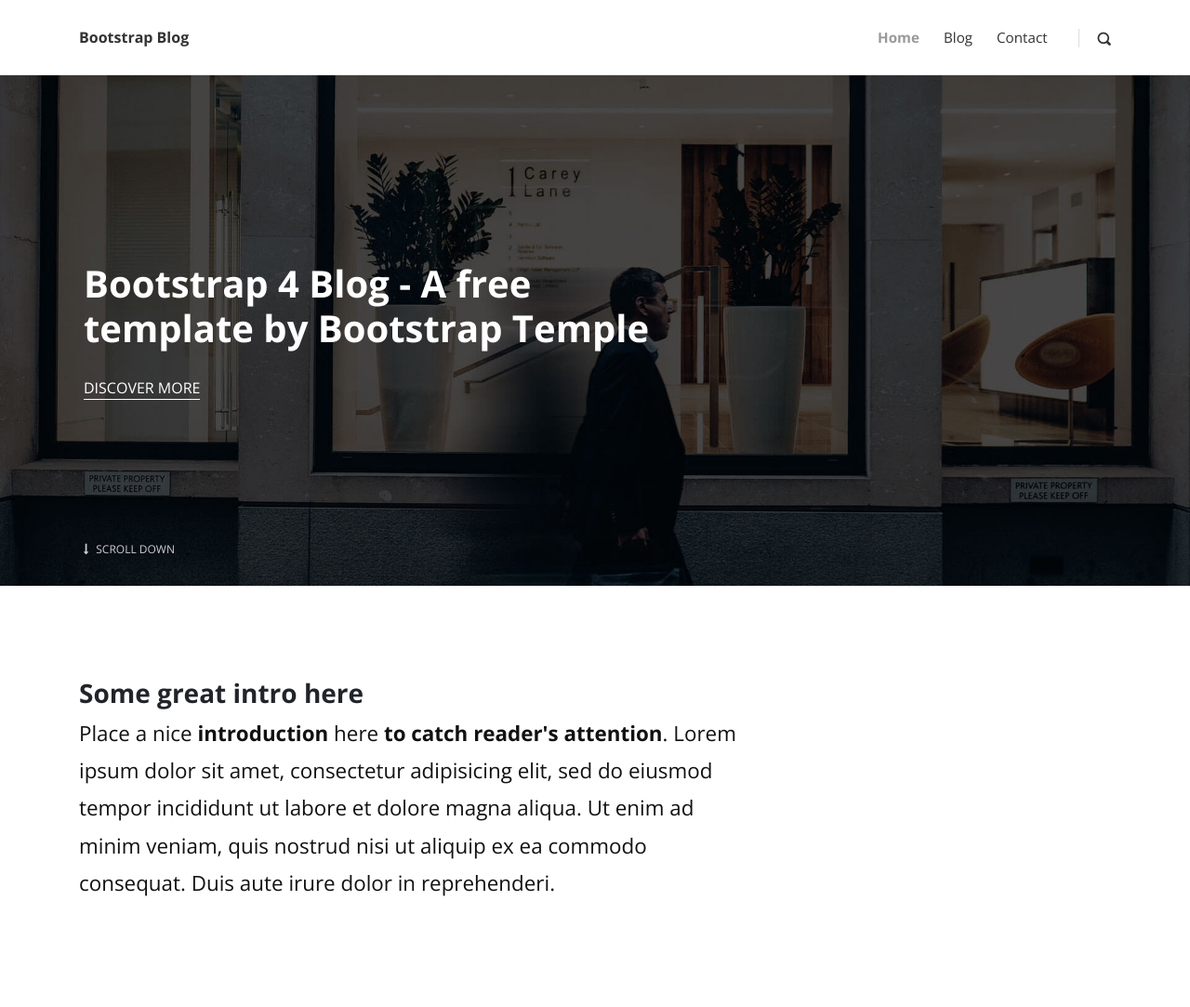
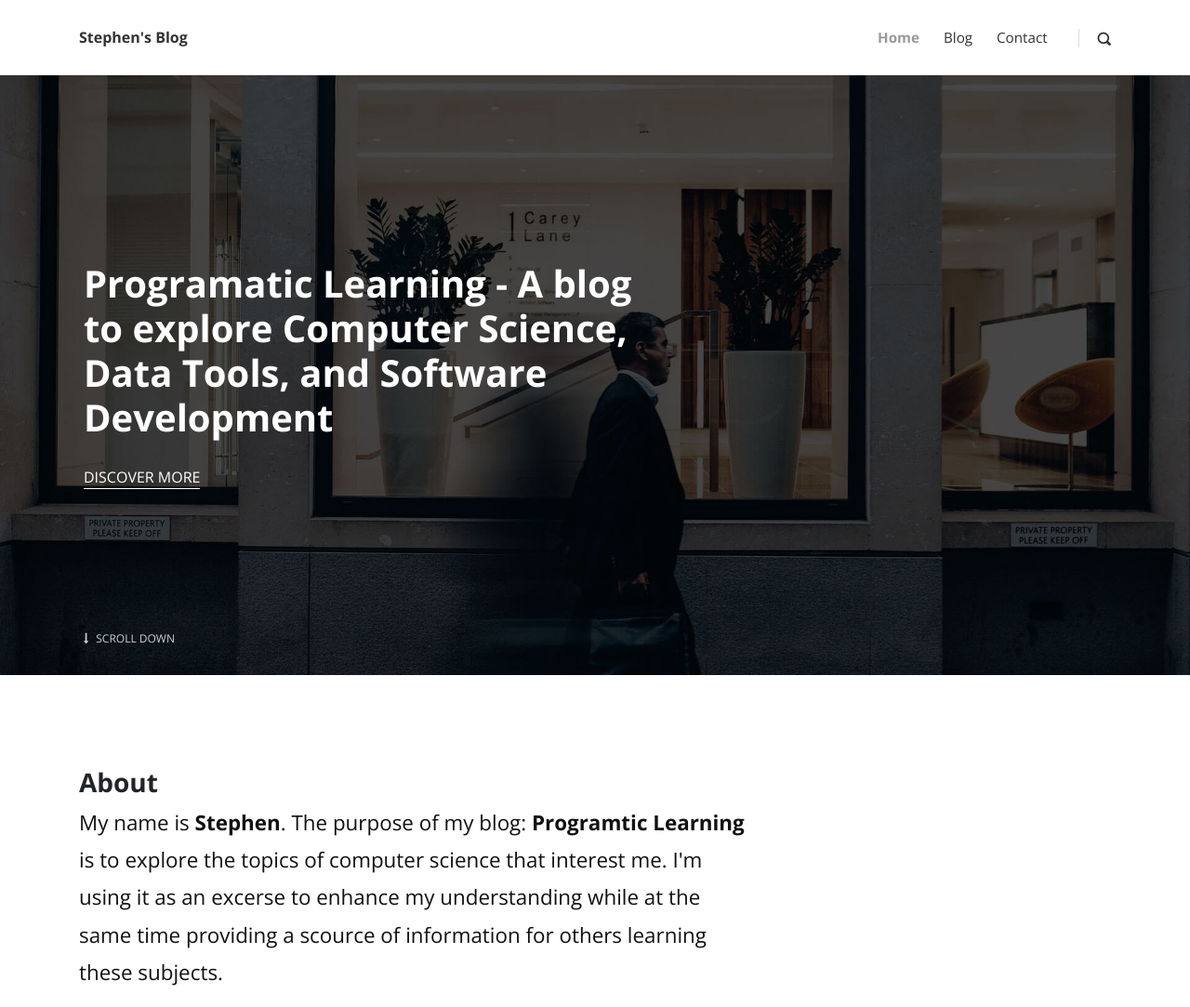
Before and after one commit to Kaizen91/ProgramaticLearning, a Django app: template src/templates/index.html in a window 1280 px wide. Shown: the top 1083 px of the page at 93% size. Run offline with Django 3.2, Linux system fonts and the light colour scheme; the template is opened without the code that fills it: values that come from a table or form of the project are taken from there, others are empty; data comes from the database, SQL or seed files in the repository; some libraries are stand-ins or nearby versions.

Commit message:
fixed text on homepage

```diff
--- a/src/templates/head.html
+++ b/src/templates/head.html
@@ -3,7 +3,7 @@
 <head>
     <meta charset="utf-8">
     <meta http-equiv="X-UA-Compatible" content="IE=edge">
-    <title>Bootstrap Blog - B4 Template by Bootstrap Temple</title>
+    <title>Stephen's Blog</title>
     <meta name="description" content="">
     <meta name="viewport" content="width=device-width, initial-scale=1">
     <meta name="robots" content="all,follow">
--- a/src/templates/header.html
+++ b/src/templates/header.html
@@ -19,7 +19,7 @@
       <div class="container">
         <!-- Navbar Brand -->
         <div class="navbar-header d-flex align-items-center justify-content-between">
-          <!-- Navbar Brand --><a href="/" class="navbar-brand">Bootstrap Blog</a>
+          <!-- Navbar Brand --><a href="/" class="navbar-brand">Stephen's Blog</a>
           <!-- Toggle Button-->
           <button type="button" data-toggle="collapse" data-target="#navbarcollapse" aria-controls="navbarcollapse" aria-expanded="false" aria-label="Toggle navigation" class="navbar-toggler"><span></span><span></span><span></span></button>
         </div>
--- a/src/templates/index.html
+++ b/src/templates/index.html
@@ -7,7 +7,7 @@
       <div class="container">
         <div class="row">
           <div class="col-lg-7">
-            <h1>Bootstrap 4 Blog - A free template by Bootstrap Temple</h1><a href="#" class="hero-link">Discover More</a>
+            <h1>Programatic Learning - A blog to explore Computer Science, Data Tools, and Software Development</h1><a href="#" class="hero-link">Discover More</a>
           </div>
         </div><a href=".intro" class="continue link-scroll"><i class="fa fa-long-arrow-down"></i> Scroll Down</a>
       </div>
@@ -17,8 +17,8 @@
       <div class="container">
         <div class="row">
           <div class="col-lg-8">
-            <h2 class="h3">Some great intro here</h2>
-            <p class="text-big">Place a nice <strong>introduction</strong> here <strong>to catch reader's attention</strong>. Lorem ipsum dolor sit amet, consectetur adipisicing elit, sed do eiusmod tempor incididunt ut labore et dolore magna aliqua. Ut enim ad minim veniam, quis nostrud nisi ut aliquip ex ea commodo consequat. Duis aute irure dolor in reprehenderi.</p>
+            <h2 class="h3">About</h2>
+            <p class="text-big">My name is  <strong>Stephen</strong>.  The purpose of my blog: <strong>Programtic Learning</strong> is to explore the topics of computer science that interest me.  I'm using it as an excerse to enhance my understanding while at the same time providing a scource of information for others learning these subjects.</p>
           </div>
         </div>
       </div>
@@ -29,7 +29,7 @@
         {% for obj in object_list %}
         <div class="row d-flex align-items-stretch">
           {% if  not forloop.first and not forloop.last %}
-          <div class="image col-lg-5"><img src="{{ obj.thumbnail.url }}" alt="..."></div>
+            <div class="image col-lg-5"><a href="{{ obj.get_absolute_url }}"><img src="{{ obj.thumbnail.url }}" alt="..."></a></div>
           {% endif %}
           <div class="text col-lg-7">
             <div class="text-inner d-flex align-items-center">
@@ -40,14 +40,16 @@
                     {% for cat in obj.categories.all %}
                     <a href="#">{{ cat }}</a>
                     {% endfor %}
-                    <a href="post.html">
+                    <a href="{{ obj.get_absolute_url }}">
                     <h2 class="h4">{{ obj.title }}</h2>
                     </a>
                 </header>
                 <p>{{ obj.overview }}</p>
-                <footer class="post-footer d-flex align-items-center"><a href="#" class="author d-flex align-items-center flex-wrap">
+                <footer class="post-footer d-flex align-items-center">
+                  <a href="#" class="author d-flex align-items-center flex-wrap">
                     <div class="avatar"><img src="{{ obj.author.profile_picture.url }}" alt="..." class="img-fluid"></div>
-                    <div class="title"><span>{{ obj.author }}</span></div></a>
+                    <div class="title"><span>{{ obj.author }}</span></div>
+                  </a>
                   <div class="date"><i class="icon-clock"></i> {{ obj.timestamp|timesince }}</div>
                   <div class="comments"><i class="icon-comment"></i>{{ obj.comment_count }}</div>
                 </footer>
@@ -66,7 +68,7 @@
       <div class="container">
         <div class="row">
           <div class="col-md-7">
-            <h2>Lorem ipsum dolor sit amet, consectetur adipisicing elit, sed do eiusmod tempor incididunt ut labore et dolore magna aliqua</h2><a href="#" class="hero-link">View More</a>
+            <h2>Have a look at some of the Posts below.</h2><a href="#" class="hero-link">View More</a>
           </div>
         </div>
       </div>
@@ -76,7 +78,7 @@
       <div class="container">
         <header>
           <h2>Latest from the blog</h2>
-          <p class="text-big">Lorem ipsum dolor sit amet, consectetur adipisicing elit.</p>
+          <p class="text-big"></p>
         </header>
         <div class="row">
           {% for obj in latest %}
@@ -103,7 +105,7 @@
         <div class="row">
           <div class="col-md-6">
             <h2>Subscribe to Newsletter</h2>
-            <p class="text-big">Lorem ipsum dolor sit amet, consectetur adipisicing elit, sed do eiusmod tempor incididunt ut labore et dolore magna aliqua.</p>
+            <p class="text-big"></p>
           </div>
           <div class="col-md-8">
             <div class="form-holder">
```
